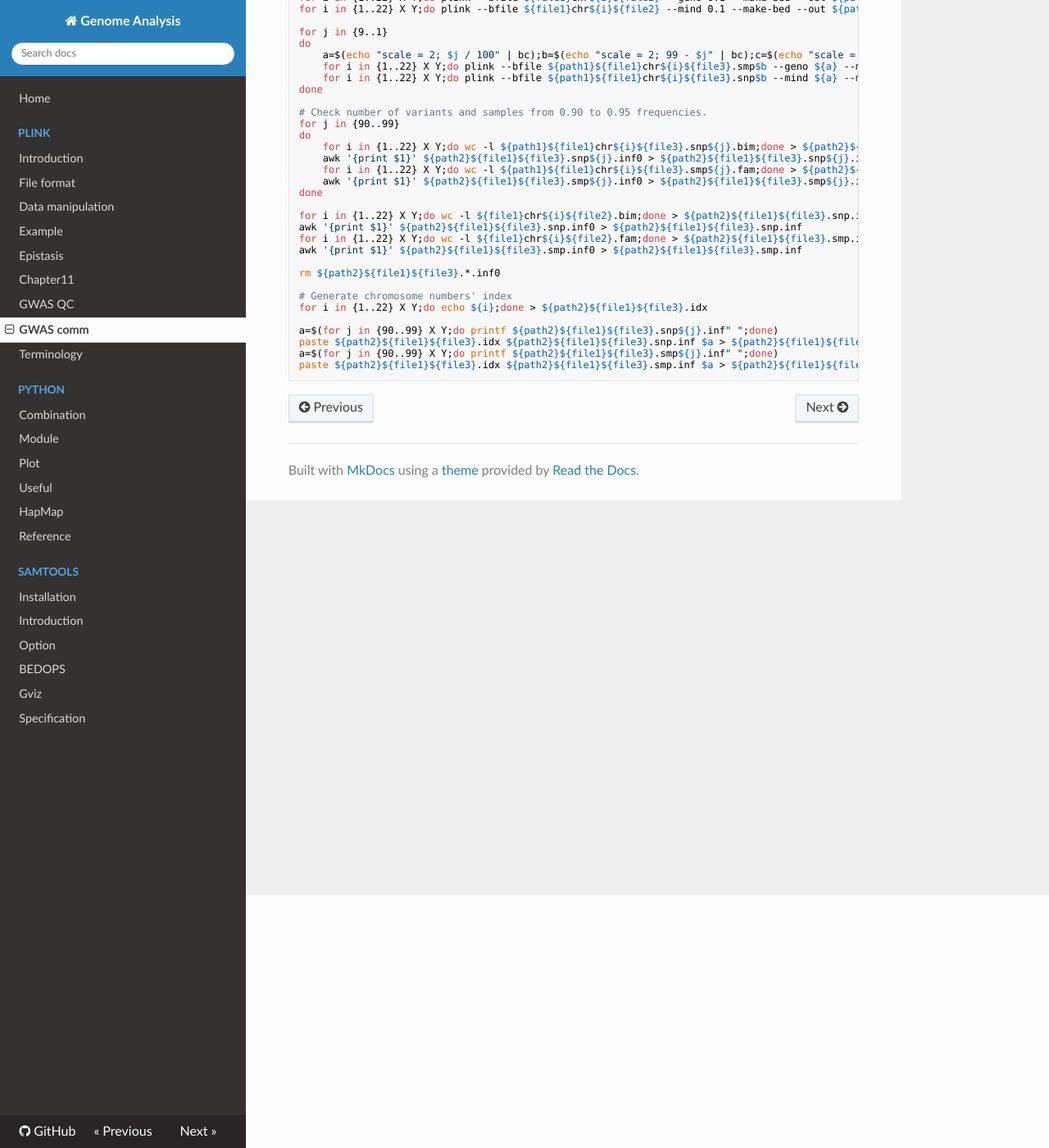
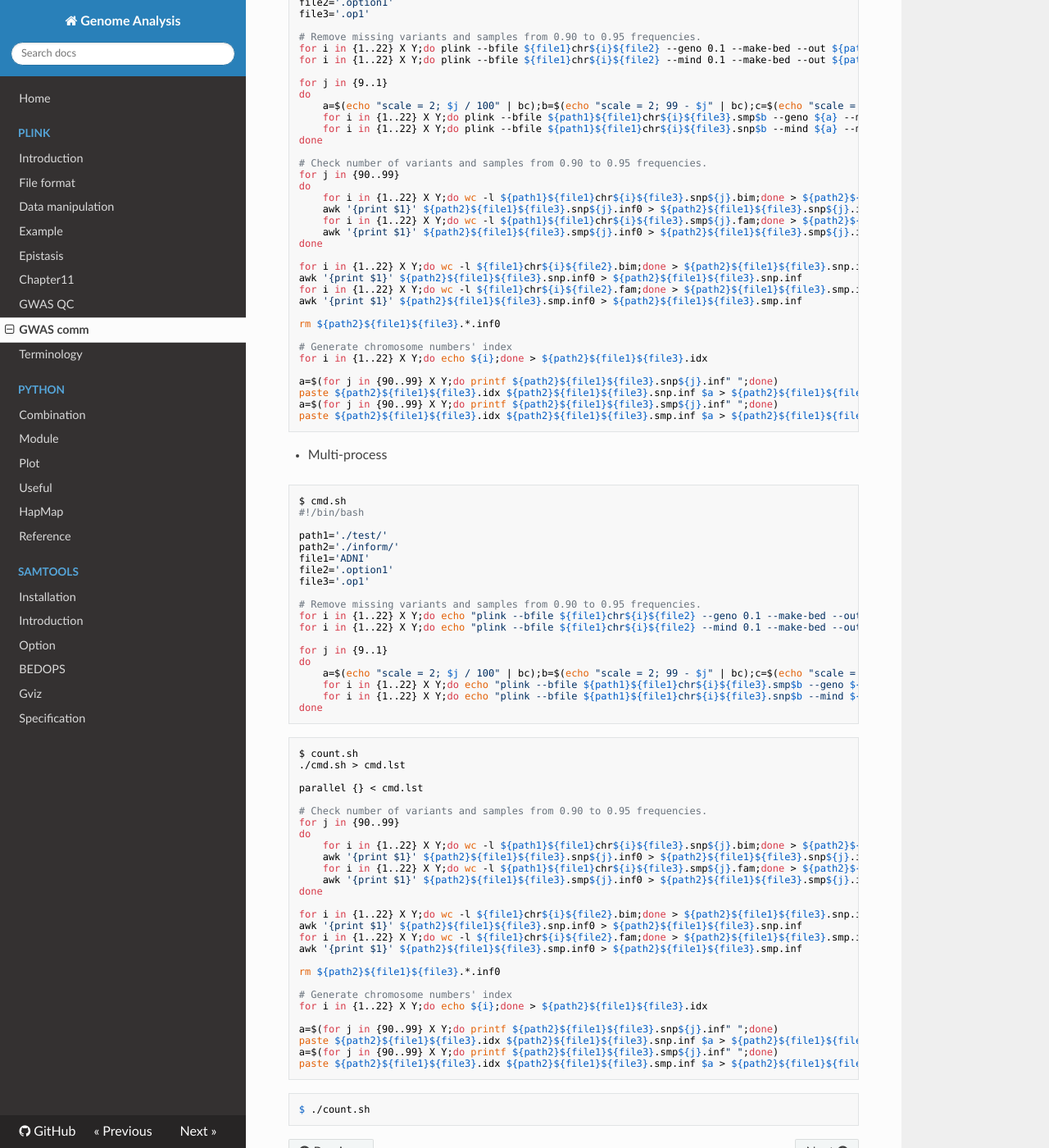
Before and after one commit to WonyoungCho/plink, an MkDocs documentation site: the page built from docs/GWAS_bash.md, in a window 1280 px wide and 1400 px high, scrolled down 309 px. Shown: the whole window at 82% size. Built offline with MkDocs 1.6.1, drawn with Linux system fonts in a browser that asks for light colours; nearby versions of some CDN libraries; old or Windows-style settings are respelled for this version of MkDocs; some of the changed text lies outside the part shown.

Commit message:
Update GWAS_bash.md

````diff
--- a/docs/GWAS_bash.md
+++ b/docs/GWAS_bash.md
@@ -1,5 +1,7 @@
 # Remove missings
+- Single process
 ```
+$ genomind.sh
 #!/bin/bash
 
 path1='./test/'
@@ -43,3 +45,59 @@ paste ${path2}${file1}${file3}.idx ${path2}${file1}${file3}.snp.inf $a > ${path2
 a=$(for j in {90..99} X Y;do printf ${path2}${file1}${file3}.smp${j}.inf" ";done)
 paste ${path2}${file1}${file3}.idx ${path2}${file1}${file3}.smp.inf $a > ${path2}${file1}${file3}.smp_90_99.inf
 ```
+
+- Multi-process
+```
+$ cmd.sh
+#!/bin/bash
+
+path1='./test/'
+path2='./inform/'
+file1='ADNI'
+file2='.option1'
+file3='.op1'
+
+# Remove missing variants and samples from 0.90 to 0.95 frequencies.
+for i in {1..22} X Y;do echo "plink --bfile ${file1}chr${i}${file2} --geno 0.1 --make-bed --out ${path1}${file1}chr${i}${file3}.snp90";done
+for i in {1..22} X Y;do echo "plink --bfile ${file1}chr${i}${file2} --mind 0.1 --make-bed --out ${path1}${file1}chr${i}${file3}.smp90";done
+
+for j in {9..1}
+do
+    a=$(echo "scale = 2; $j / 100" | bc);b=$(echo "scale = 2; 99 - $j" | bc);c=$(echo "scale = 2; 100 - $j" | bc)
+    for i in {1..22} X Y;do echo "plink --bfile ${path1}${file1}chr${i}${file3}.smp$b --geno ${a} --make-bed --out ${path1}${file1}chr${i}${file3}.snp${c}";done
+    for i in {1..22} X Y;do echo "plink --bfile ${path1}${file1}chr${i}${file3}.snp$b --mind ${a} --make-bed --out ${path1}${file1}chr${i}${file3}.smp${c}";done
+done
+```
+```
+$ count.sh
+./cmd.sh > cmd.lst
+
+parallel {} < cmd.lst
+
+# Check number of variants and samples from 0.90 to 0.95 frequencies.
+for j in {90..99}
+do
+    for i in {1..22} X Y;do wc -l ${path1}${file1}chr${i}${file3}.snp${j}.bim;done > ${path2}${file1}${file3}.snp${j}.inf0
+    awk '{print $1}' ${path2}${file1}${file3}.snp${j}.inf0 > ${path2}${file1}${file3}.snp${j}.inf
+    for i in {1..22} X Y;do wc -l ${path1}${file1}chr${i}${file3}.smp${j}.fam;done > ${path2}${file1}${file3}.smp${j}.inf0
+    awk '{print $1}' ${path2}${file1}${file3}.smp${j}.inf0 > ${path2}${file1}${file3}.smp${j}.inf
+done
+
+for i in {1..22} X Y;do wc -l ${file1}chr${i}${file2}.bim;done > ${path2}${file1}${file3}.snp.inf0
+awk '{print $1}' ${path2}${file1}${file3}.snp.inf0 > ${path2}${file1}${file3}.snp.inf
+for i in {1..22} X Y;do wc -l ${file1}chr${i}${file2}.fam;done > ${path2}${file1}${file3}.smp.inf0
+awk '{print $1}' ${path2}${file1}${file3}.smp.inf0 > ${path2}${file1}${file3}.smp.inf
+
+rm ${path2}${file1}${file3}.*.inf0
+
+# Generate chromosome numbers' index
+for i in {1..22} X Y;do echo ${i};done > ${path2}${file1}${file3}.idx
+
+a=$(for j in {90..99} X Y;do printf ${path2}${file1}${file3}.snp${j}.inf" ";done)
+paste ${path2}${file1}${file3}.idx ${path2}${file1}${file3}.snp.inf $a > ${path2}${file1}${file3}.snp_90_99.inf
+a=$(for j in {90..99} X Y;do printf ${path2}${file1}${file3}.smp${j}.inf" ";done)
+paste ${path2}${file1}${file3}.idx ${path2}${file1}${file3}.smp.inf $a > ${path2}${file1}${file3}.smp_90_99.inf
+```
+```
+$ ./count.sh
+```
````
